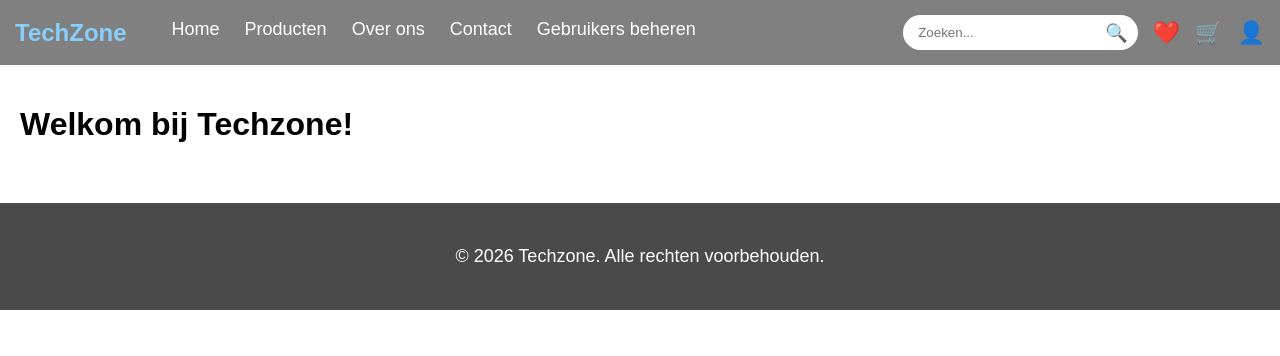
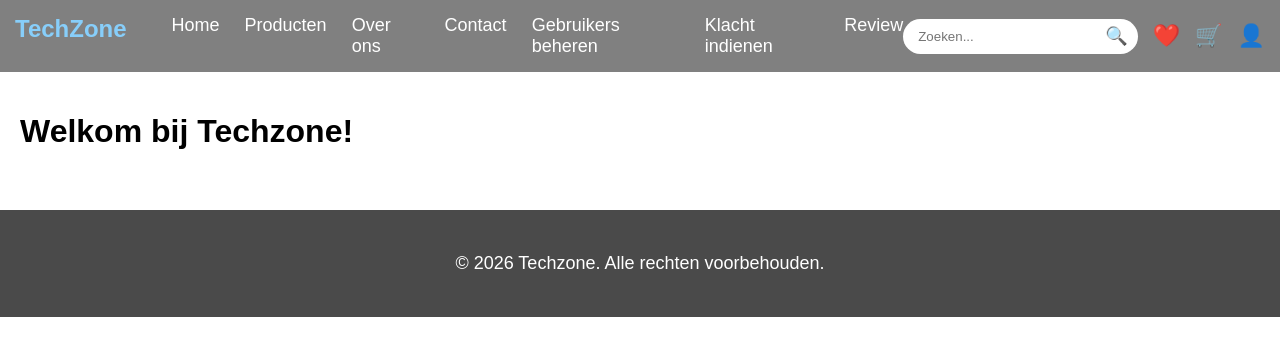
Before and after one commit to 9025196JH/Workshop-3, a PHP site: page /homepage.php in a window 1280 px wide. Shown: the top 356 px of the page. Run offline with PHP 8.4, Linux system fonts and the light colour scheme.

Commit message:
navigatie menu

```diff
--- a/workshop-Jehad/homepage.php
+++ b/workshop-Jehad/homepage.php
@@ -11,11 +11,13 @@
 <nav>
     <div class="menu">
         <a class="logo" href="homepage.php">TechZone</a>
-        <a href="homepage.php">Home</a>
-        <a href="producten.php">Producten</a>
-        <a href="over.php">Over ons</a>
-        <a href="contact.php">Contact</a>
-    <a href="crud_gebruikers.php">Gebruikers beheren</a>
+            <a href="homepage.php">Home</a>
+            <a href="producten.php">Producten</a>
+            <a href="over.php">Over ons</a>
+            <a href="contact.php">Contact</a>
+            <a href="crud_gebruikers.php">Gebruikers beheren</a>
+            <a href="klacht.php">Klacht indienen</a>
+            <a href="review.php">Review</a>
     </div>
 
     <div class="right-section">
```
